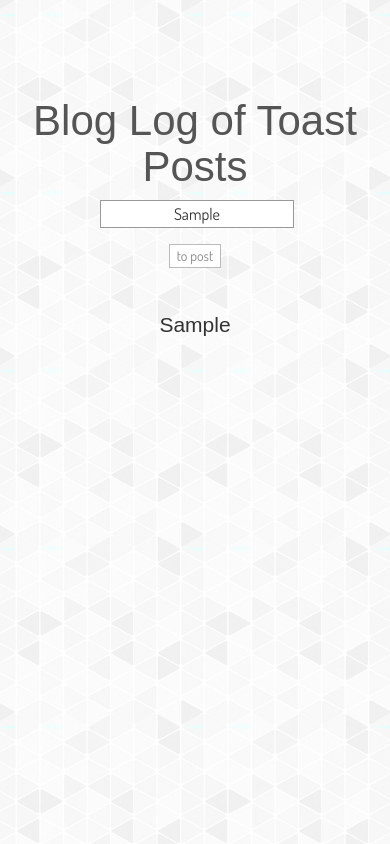
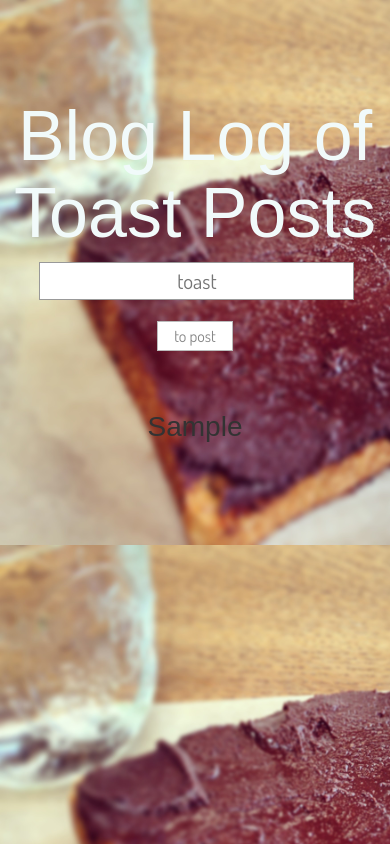
Before and after one commit to cjyueh/Microblog, a plain HTML site: page index.html in a window 390 px wide. Both pictures are taken after typing "Sample" into the empty fields and a click on the input "to post". Drawn offline with nearby package versions, Linux system fonts and the light colour scheme; a web font is replaced by a local one.

Commit message:
adds images dir, fixes form reset issue

```diff
--- a/app.js
+++ b/app.js
@@ -1,47 +1,58 @@
-console.log("linked.");
-
-//USE THIS ONE :D
-
-$(function() {
-
+$(document).ready(function() {
+	console.log("linked.");
 	clickSubmit();
-
 });
 
-//get form input
-//var newInput = $('#blog-input').val();
-//create/add input to list
-//var list = $("log").append("<li>" + newInput + "</li>");
-//when submit button is clicked, page is not refreshed and
-//into local storage
-//form is reset
+//get form input: var newPost = $('#blog-input').val();
+//create list of inputs: var postList = "<li>" + newPost + "</li>";
+//add input to list: $('#log').prepend(postList);
+//add input to localStorage (default is string): localStorage.postKey = newPost;
+//when submit button is clicked, instead of page refresh, send input to postlist & localStorage
 
 function clickSubmit() {
-	var postBlog = $('#submit-button');
-	postBlog.click(createList);
+	$('#submit-button').click(createList);
 }
 
-var postArray = [];
+//reset form input: this.form.reset();
+
 
 function createList(event) {
-	event.preventDefault();
-	var newInput = $('#blog-input').val();
+	event.preventDefault(); //prevent default action of submit (= refresh page)
+	var newPost = $('#blog-input').val();
+	var postList = "<li>" + newPost + "</li>";
 
-	postArray.push(newInput);
-	console.log(postArray);
+	$('#log').prepend(postList);
+	localStorage.postKey = newPost;
+	this.form.reset();
+}
 
-	//$('#submit-button').click(function() {
-	//	localStorage.posts = newInput;
-		//console.log(newInput);
 
-	for (var i = 0; i < postArray.length; i++) {
-		var list = "<li>" + postArray[i] + "</li>";
-		localStorage.post = postArray[i];
-	}
+// function clickSubmit() {
+// 	var postBlog = $('#submit-button');
+// 	postBlog.click(createList);
+// }
 
-	$("#log").append(list);
+// var postArray = [];
 
-}
+// function createList(event) {
+// 	event.preventDefault();
+// 	var newInput = $('#blog-input').val();
+
+// 	postArray.push(newInput);
+// 	console.log(postArray);
+
+// 	//$('#submit-button').click(function() {
+// 	//	localStorage.posts = newInput;
+// 		//console.log(newInput);
+
+// 	for (var i = 0; i < postArray.length; i++) {
+// 		var list = "<li>" + postArray[i] + "</li>";
+// 		localStorage.post = postArray[i];
+// 	}
+
+// 	$("#log").append(list);
+
+// }
 
 
 /*window.onload = function() {
--- a/index.html
+++ b/index.html
@@ -10,7 +10,6 @@
 
 	<script src="http://code.jquery.com/jquery.js"></script>
 	<script src="http://netdna.bootstrapcdn.com/bootstrap/3.2.0/js/bootstrap.min.js"></script>
-	<script type="text/javascript" src="app.js"></script>
 
 	<title>Blog</title>
 </head>
@@ -25,5 +24,6 @@
 
 		<ul id="log"></ul>
 	</article>
+	<script type="text/javascript" src="app.js"></script>
 </body>
 </html>
--- a/style.css
+++ b/style.css
@@ -1,5 +1,6 @@
 body {
-	background: url("background.png");
+	background: url("images/IMG_0891.jpg");
+	background-size: cover;
 	font-family: 'Homenaje', sans-serif;
 }
 
@@ -12,7 +13,7 @@ article {
 
 h1 {
 	font-size: 5em;
-	color: #555555;
+	color: #f1fafa;
 }
 
 #blog-input {
@@ -41,26 +42,3 @@ ul {
 	margin-top: 2em;
 	padding: 0;
 }
-
-@media only screen and (max-width: 640px) {
-	h1 {
-		font-size: 3em;
-	}
-	#blog-input {
-		border-width: .07em;
-		font-size: 1.15em;
-		margin-bottom: 1em;
-		padding: .08em 0;
-		text-align: center;
-		width: 12em;
-	}
-	#submit-button {
-		border-width: .1em;
-		font-size: 1em;
-		padding: .08em .5em;
-	}
-	ul {
-		font-size: 1.5em;
-		margin-top: 2em;
-	}
-}
```
Also changed, not shown: Images/IMG_0891.JPG (added), Images/background.png (renamed from background.png), 1 other file.
